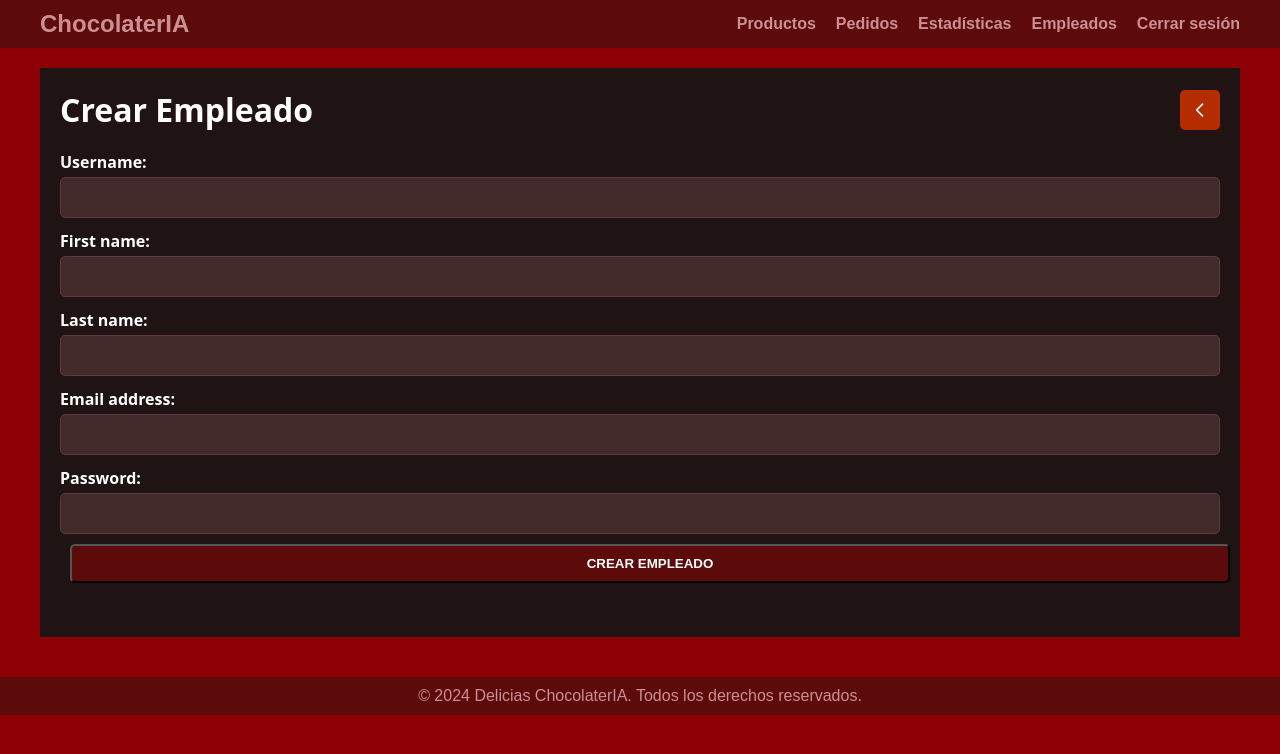
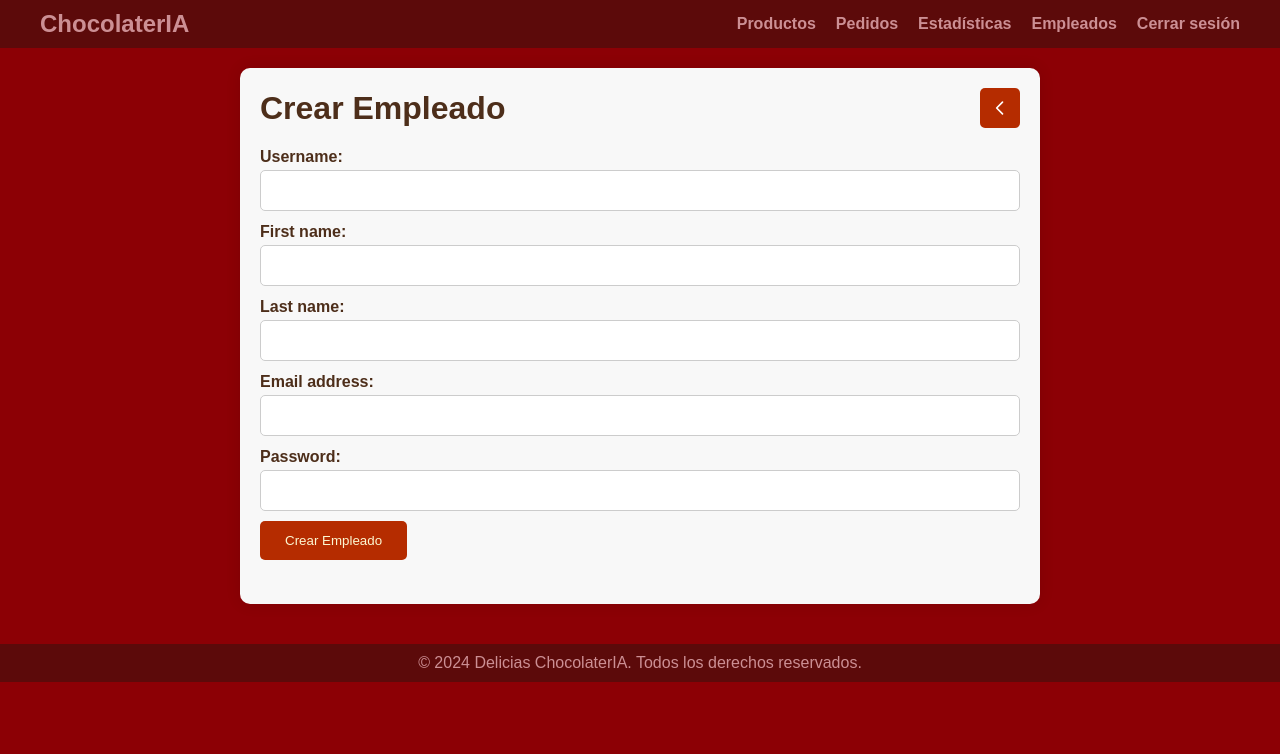
Before and after one commit to Alvaro0219/Sistema-chocolateria, a Django app: page /empleados/crear/ in a window 1280 px wide. Shown: the top 754 px of the page. Run offline with Django 5.2, Linux system fonts and the light colour scheme; the visitor is signed in with stand-in values (Sample User, id 1).

Commit message:
Cambiando temas en empleados

```diff
--- a/choco_project/empleados/static/empleados/css/empleados.css
+++ b/choco_project/empleados/static/empleados/css/empleados.css
@@ -1,5 +1,5 @@
 /* Estilos Generales */
-.empleados-container, .crear-empleados-container, .editar-empleados-container, .eliminar-empleados-container {
+.empleados-container {
     max-width: 1200px;
     margin: 0 auto;
     padding: 20px;
@@ -7,6 +7,36 @@
     color: #fff;
     font-family: 'Epilogue', 'Noto Sans', sans-serif;
 }
+
+.crear-empleados-container {
+    max-width: 800px;
+    margin: 0 auto;
+    padding: 20px;
+    background-color: #f8f8f8;
+    border-radius: 10px;
+    box-shadow: 0 0 15px rgba(0, 0, 0, 0.1);
+    box-sizing: border-box;
+}
+
+.editar-empleados-container {
+    max-width: 800px;
+    margin: 0 auto;
+    padding: 20px;
+    background-color: #f8f8f8;
+    border-radius: 10px;
+    box-shadow: 0 0 15px rgba(0, 0, 0, 0.1);
+    box-sizing: border-box;
+}
+
+.eliminar-empleados-container {
+    max-width: 1200px;
+    margin: 0 auto;
+    padding: 20px;
+    background-color: #201314; /* Fondo oscuro */
+    color: #fff;
+    font-family: 'Epilogue', 'Noto Sans', sans-serif;
+}
+
 
 /* Encabezado */
 .empleados-header, .crear-empleados-header, .editar-empleados-header, .eliminar-empleados-header {
@@ -16,9 +46,14 @@
     margin-bottom: 20px;
 }
 
-.empleados-title, .crear-empleados-title, .editar-empleados-title, .eliminar-empleados-title {
+.crear-empleados-title, .editar-empleados-title, .eliminar-empleados-title {
     font-size: 2rem;
-    font-weight: bold;
+    color: #4d2e1a;
+}
+
+.empleados-title{
+    font-size: 2rem;
+    color: white;
 }
 
 .empleados-add-button {
@@ -140,8 +175,9 @@
     margin-top: 12px; /* Aumentar el margen superior para separarlo de la caja de arriba */
     margin-bottom: 4px; /* Reducir el margen inferior para acercarlo al campo */
     font-weight: bold;
-    color: white;
+    color: #4d2e1a;
 }
+
 
 /*Ocultamos un mensaje en el formulario de username */
 .helptext {
@@ -152,25 +188,24 @@
     width: 100%;
     max-width: 100%;
     padding: 12px;
-    border: 1px solid #5f3a3c;
+    border: 1px solid #ccc;
     border-radius: 5px;
-    background-color: #42292a;
-    color: white;
+    background-color: #fff;
+    color: #333;
     box-sizing: border-box;
 }
 
 .crear-empleados-submit-button, .editar-empleados-submit-button {
-    background-color: #5c0a0a;
-    color: white;
-    padding: 10px 20px;
+    background-color: #b52c00;
+    color: #fcf7d1;
+    padding: 12px 25px;
+    border: none;
     border-radius: 5px;
-    font-weight: bold;
-    text-transform: uppercase;
-    width: 100%;
     cursor: pointer;
     transition: background-color 0.3s ease;
-    margin: 10px;
+    margin-top: 10px;
 }
+
 
 .crear-empleados-submit-button:hover, .editar-empleados-submit-button:hover {
     background-color: #b52c00;
@@ -183,7 +218,7 @@
 }
 
 .confirm-delete-text {
-    color: #c19a9c;
+    color: #4d2e1a;
     margin-bottom: 20px;
     font-size: 1.2rem;
 }
```
